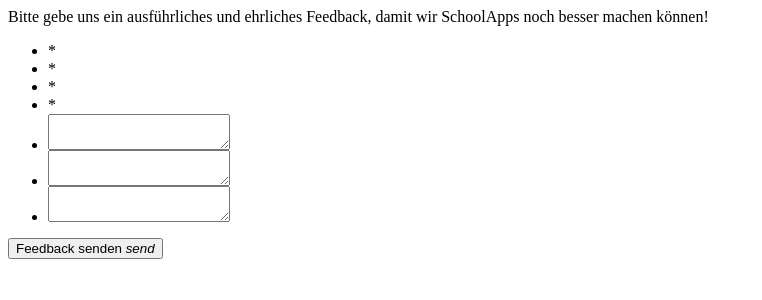
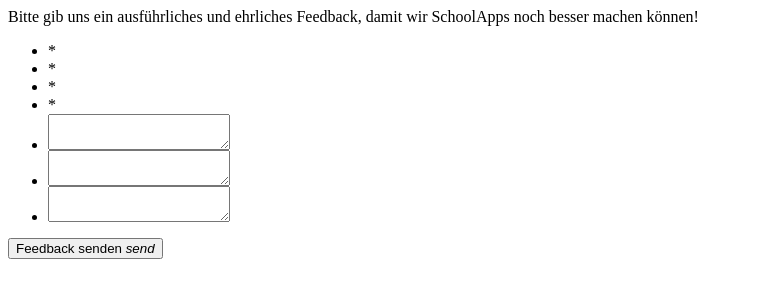
Before and after one commit to AlekSIS-org/AlekSIS-App-Hjelp, a Django app: template biscuit/apps/hjelp/support/templates/support/feedback.html in a window 1280 px wide. Shown: the top 300 px of the page, without its empty margins (0-762 px from the left). Run offline with Django 3.2, Linux system fonts and the light colour scheme; the template is opened without the code that fills it, so the values that code supplies are empty; some libraries are stand-ins or nearby versions.

Commit message:
Fixed Typo

```diff
--- a/biscuit/apps/hjelp/support/templates/support/feedback.html
+++ b/biscuit/apps/hjelp/support/templates/support/feedback.html
@@ -5,7 +5,7 @@
 <main>
 
     <p class="flow-text">
-        Bitte gebe uns ein ausführliches und ehrliches Feedback, damit wir SchoolApps noch besser machen können!
+        Bitte gib uns ein ausführliches und ehrliches Feedback, damit wir SchoolApps noch besser machen können!
     </p>
 
     <form method="post">
```
